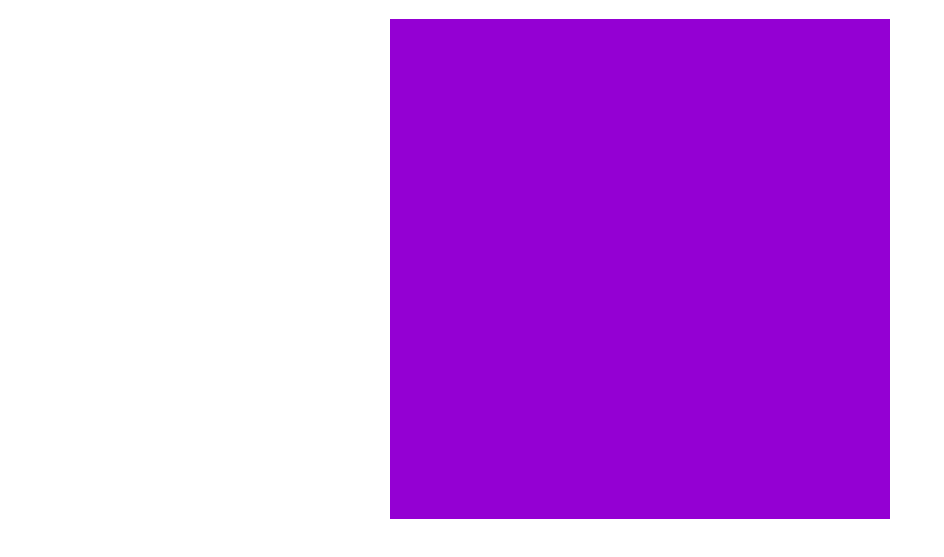
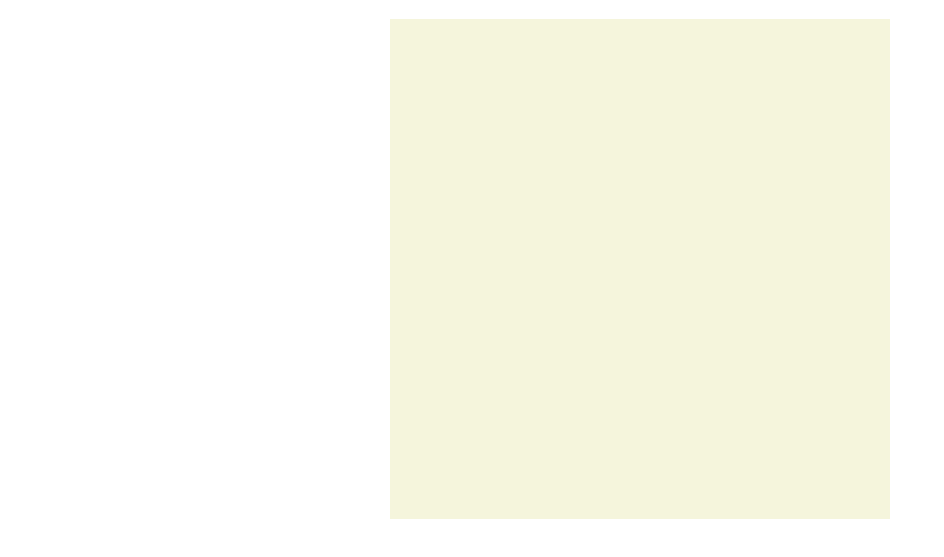
Before and after one commit to Akisako/Chess, a website built with Parcel: page src/index.html in a window 1280 px wide. Shown: the part 61-618 px from the top of the page, without its empty margins (0-944 px from the left). Built offline with nearby package versions, Linux system fonts and the light colour scheme.

Commit message:
change la couleur du canvas

```diff
--- a/src/style.css
+++ b/src/style.css
@@ -4,7 +4,7 @@
 canvas {
   height: 500px;
   width: 500px;
-  background-color: darkviolet;
+  background-color: beige;
   margin: 0 auto;
   display: block;
 }
```
